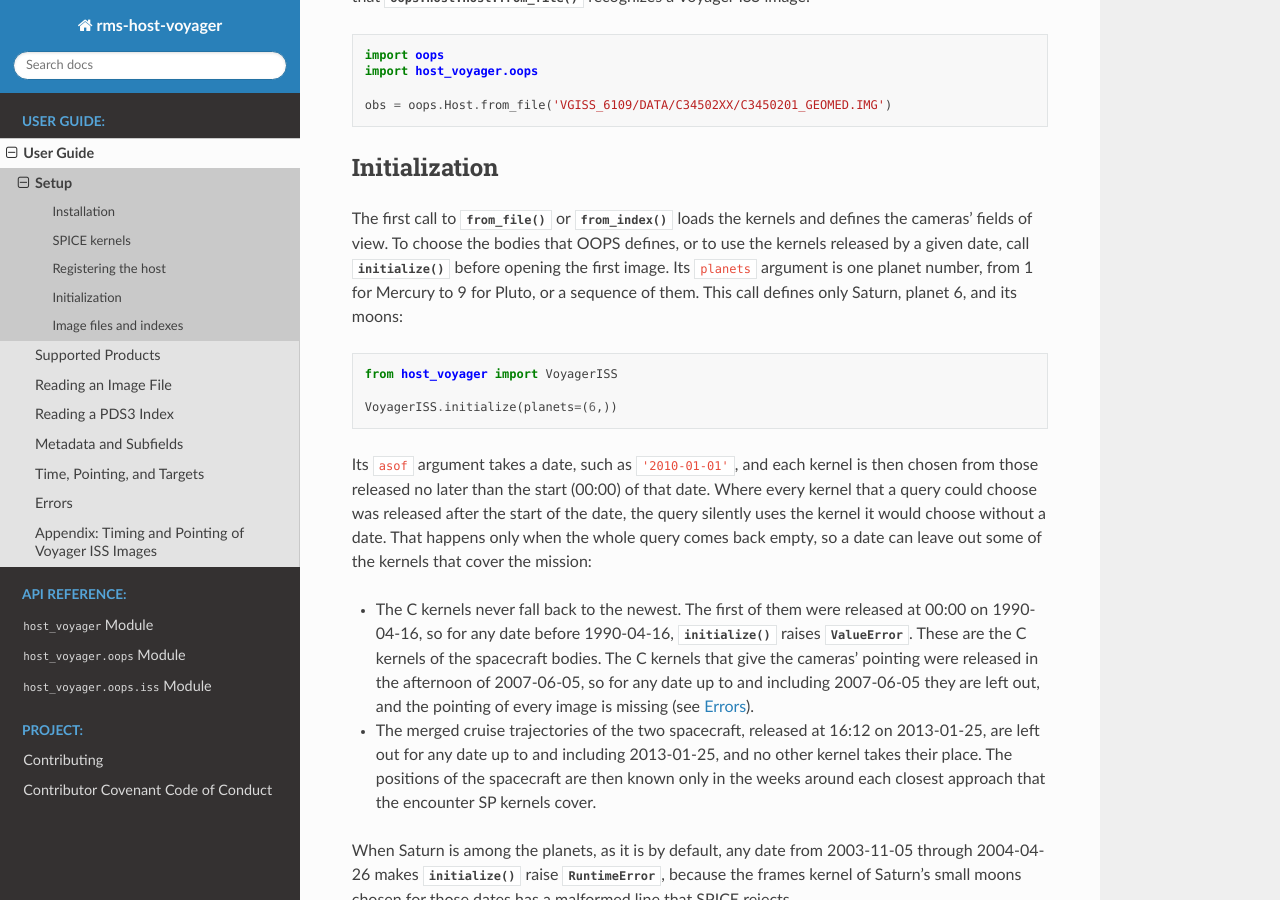
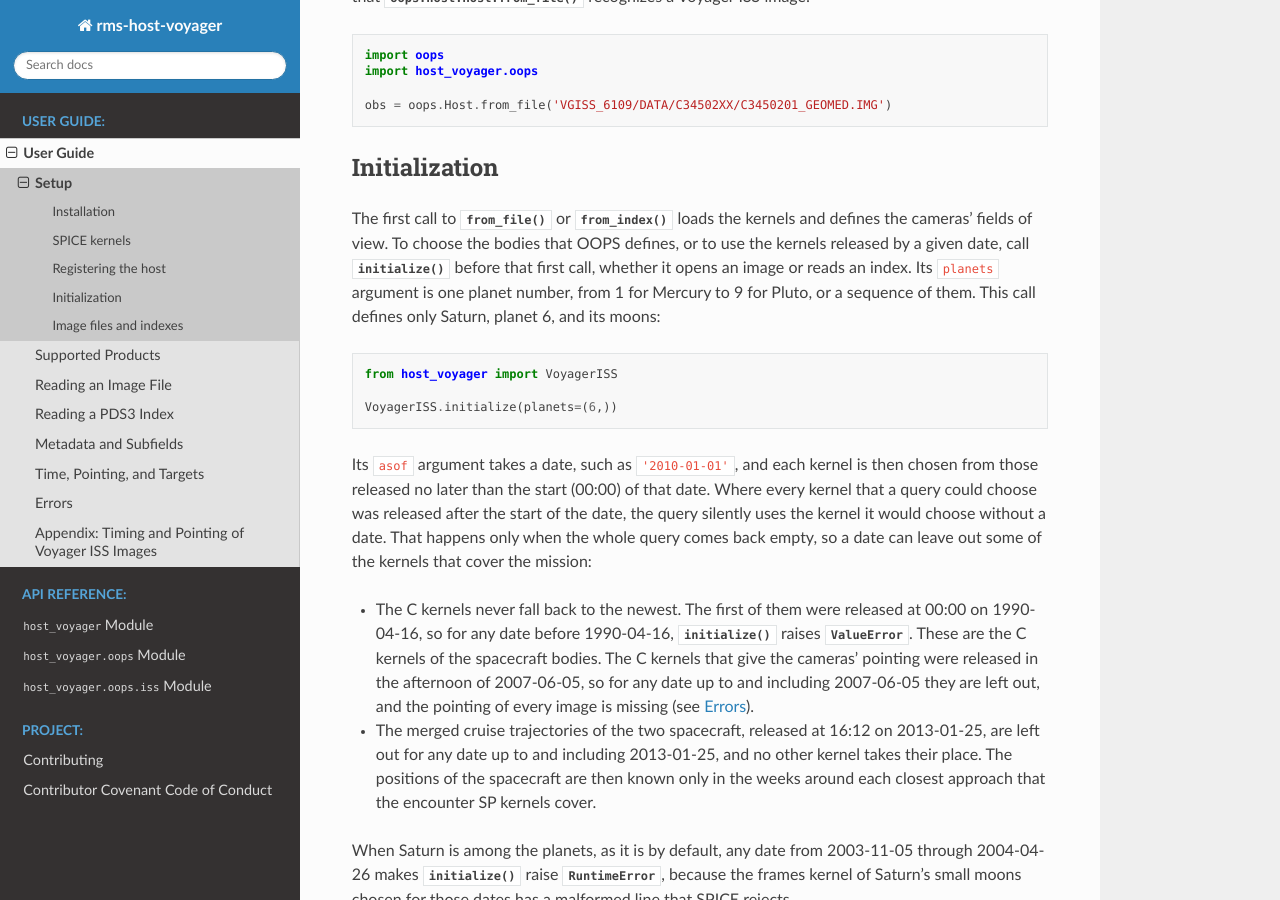
Before and after one commit to SETI/rms-host-voyager, a Sphinx documentation site: the page built from docs/user_guide/user_guide_setup.rst, in a window 1280 px wide and 900 px high, scrolled down 1215 px. Built offline with Sphinx 7.4.7 and the Read the Docs theme 3.1.0, drawn with Linux system fonts in a browser that asks for light colours.

Commit message:
Call initialize() before reading an index too
The setup chapter said to call initialize() before opening the first
image, but from_index() initializes the host with the defaults as well,
so a program that reads an index first and then calls initialize() gets
the defaults. Say to call it before the first from_file() or
from_index() call. Also rewrap a ragged line in the from_index()
docstring.

Co-Authored-By: Claude Opus 5.5 <noreply@anthropic.com>
Claude-Session: https://claude.ai/code/session_01RG3ZiBNx376YVT9xgP1ET9

```diff
--- a/docs/user_guide/user_guide_setup.rst
+++ b/docs/user_guide/user_guide_setup.rst
@@ -69,9 +69,9 @@ Initialization
 The first call to :meth:`~host_voyager.oops.iss.VoyagerISS.from_file` or
 :meth:`~host_voyager.oops.iss.VoyagerISS.from_index` loads the kernels and defines the
 cameras' fields of view. To choose the bodies that OOPS defines, or to use the kernels
-released by a given date, call
-:meth:`~host_voyager.oops.iss.VoyagerISS.initialize` before opening the first image.
-Its ``planets`` argument is one planet number, from 1 for Mercury to 9 for Pluto, or a
+released by a given date, call :meth:`~host_voyager.oops.iss.VoyagerISS.initialize`
+before that first call, whether it opens an image or reads an index. Its ``planets``
+argument is one planet number, from 1 for Mercury to 9 for Pluto, or a
 sequence of them. This call defines only Saturn, planet 6, and its moons:
 
 .. code-block:: python
```
Also changed, not shown: 1 other file.
